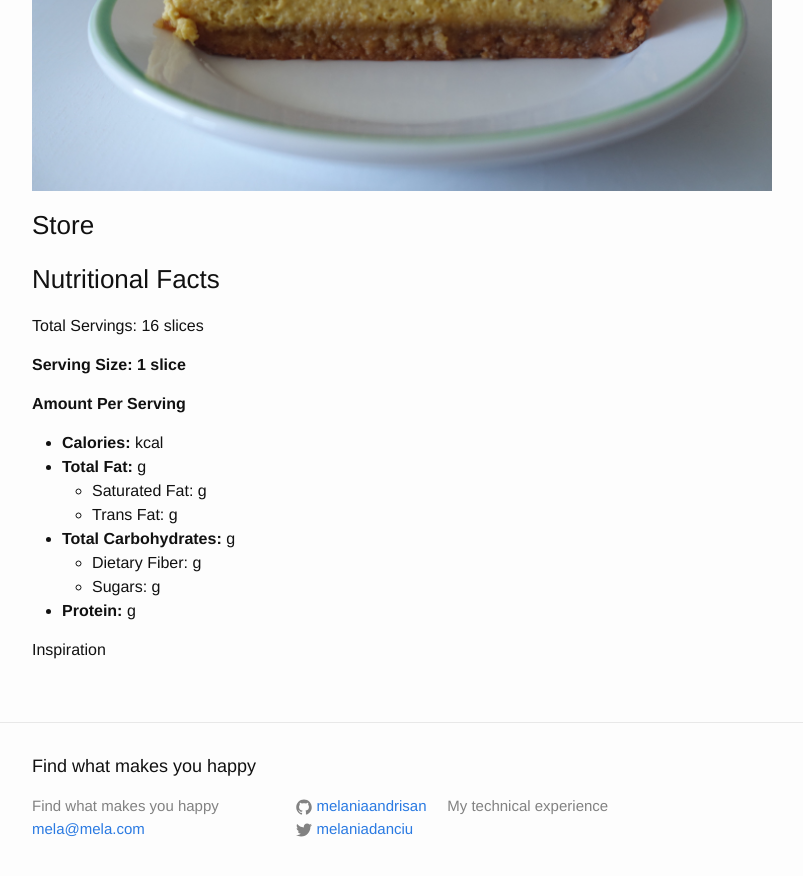
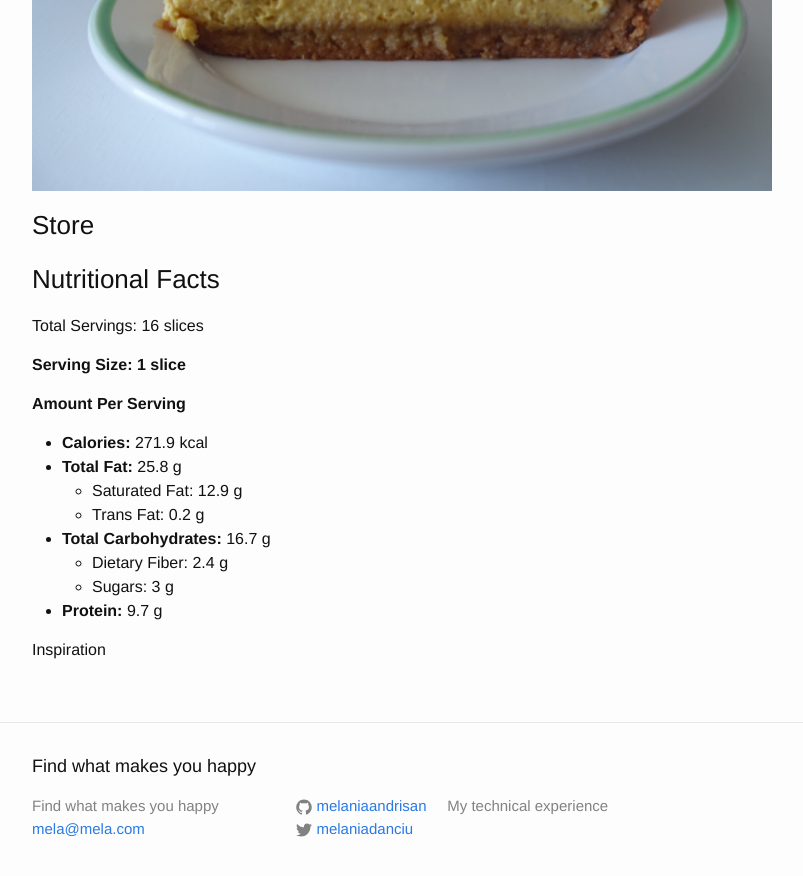
Before and after one commit to melaniaandrisan/melaniaandrisan.github.io, a Jekyll site: the page built from _posts/food/2018-10-03-Pumpkin-Cheesecake.md, in a window 1280 px wide and 900 px high, scrolled down 3136 px. Shown: the top 876 px of the window, without its empty margins (238-1041 px from the left). Built offline with Jekyll 4.4.1, drawn with Linux system fonts in a browser that asks for light colours; comment, search, counter and statistics services are not loaded.

Commit message:
added macros

```diff
--- a/_posts/food/2018-10-03-Pumpkin-Cheesecake.md
+++ b/_posts/food/2018-10-03-Pumpkin-Cheesecake.md
@@ -65,13 +65,13 @@ Total Servings: 16 slices
 
 **Amount Per Serving**
 
-- **Calories:**  kcal
-- **Total Fat:** g
-  - Saturated Fat: g
-  - Trans Fat: g
-- **Total Carbohydrates:** g
-  - Dietary Fiber:  g
-  - Sugars: g
-- **Protein:** g
+- **Calories:** 271.9 kcal
+- **Total Fat:** 25.8 g
+  - Saturated Fat: 12.9 g
+  - Trans Fat: 0.2 g
+- **Total Carbohydrates:** 16.7 g
+  - Dietary Fiber: 2.4 g
+  - Sugars: 3 g
+- **Protein:** 9.7 g
 
 Inspiration
```
